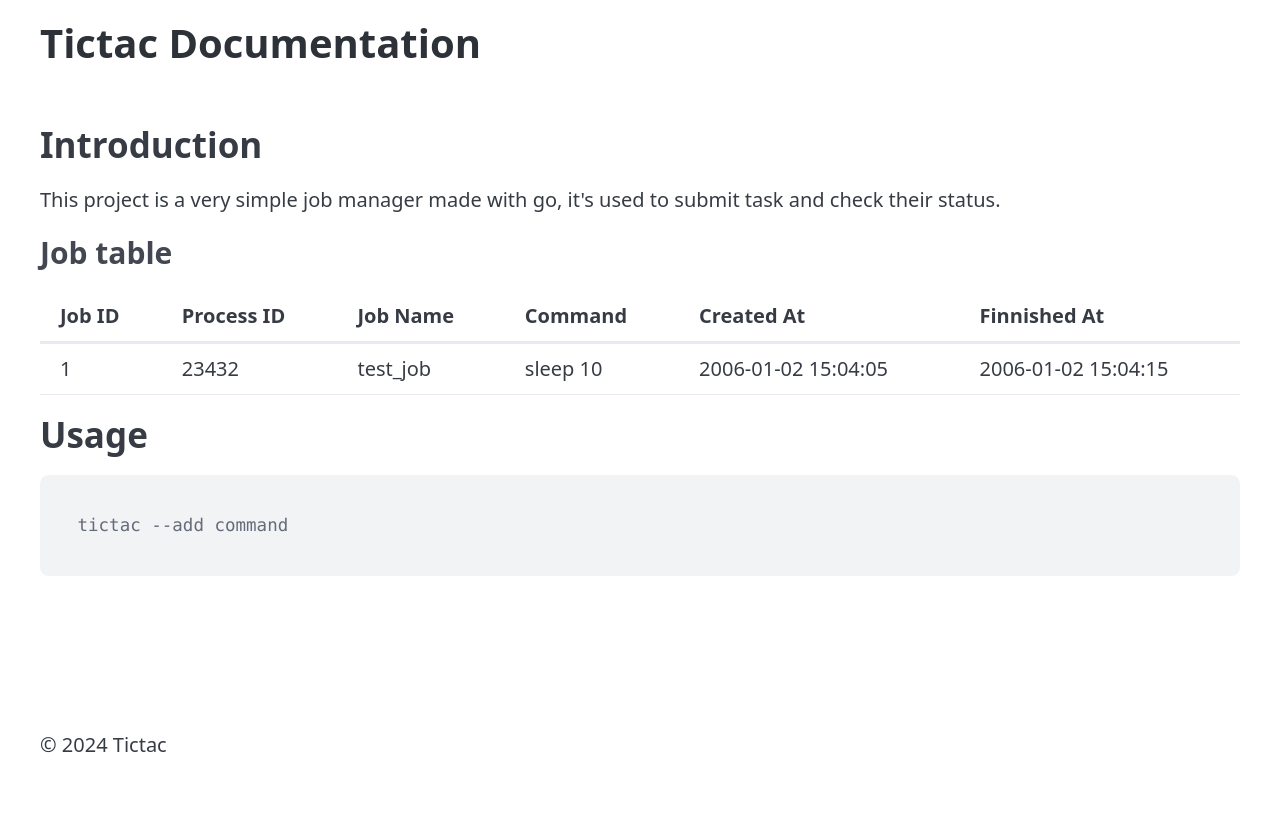
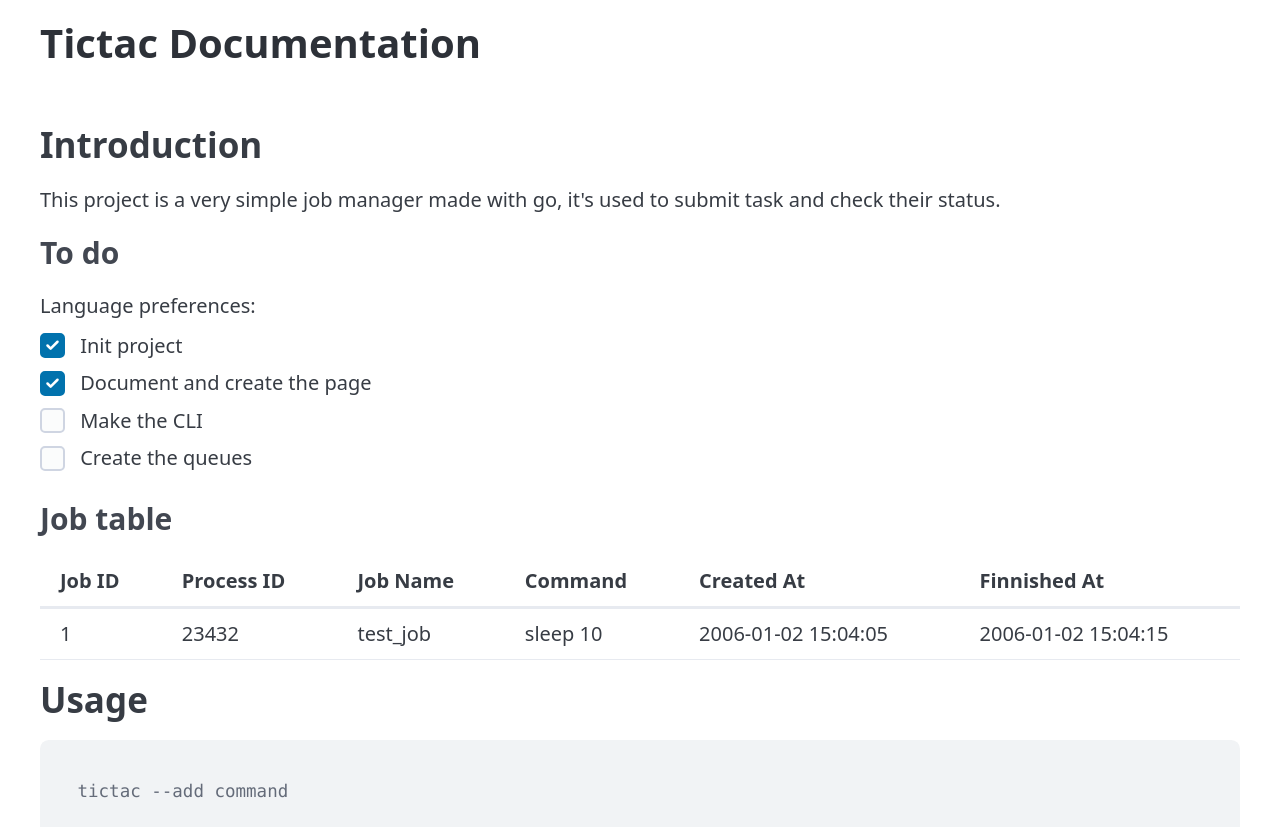
Before and after one commit to arnaualbert/tictac_scheduler, a plain HTML site: page index.html in a window 1280 px wide. Shown: the top 827 px of the page. Before the commit the page ends 800 px from the top, so only its background shows below. Drawn offline with nearby package versions, Linux system fonts and the light colour scheme.

Commit message:
readme and index.html

```diff
--- a/index.html
+++ b/index.html
@@ -52,6 +52,28 @@
             <h2>Introduction</h2>
             <p>This project is a very simple job manager made with go, it's used to submit task and check their status.</p>
         </section>
+        <section>
+            <h3>To do</h3>
+            <fieldset>
+                <legend>Language preferences:</legend>
+                <label>
+                  <input type="checkbox" name="init-project" checked />
+                  Init project
+                </label>
+                <label>
+                  <input type="checkbox" name="document-page" checked />
+                  Document and create the page
+                </label>
+                <label>
+                  <input type="checkbox" name="create-cli" />
+                  Make the CLI
+                </label>
+                <label>
+                  <input type="checkbox" name="create-queues" />
+                  Create the queues
+                </label>
+              </fieldset>
+        </section>
 
         <section>
             <h3>Job table</h3>
```
Also changed, not shown: 1 other file.
